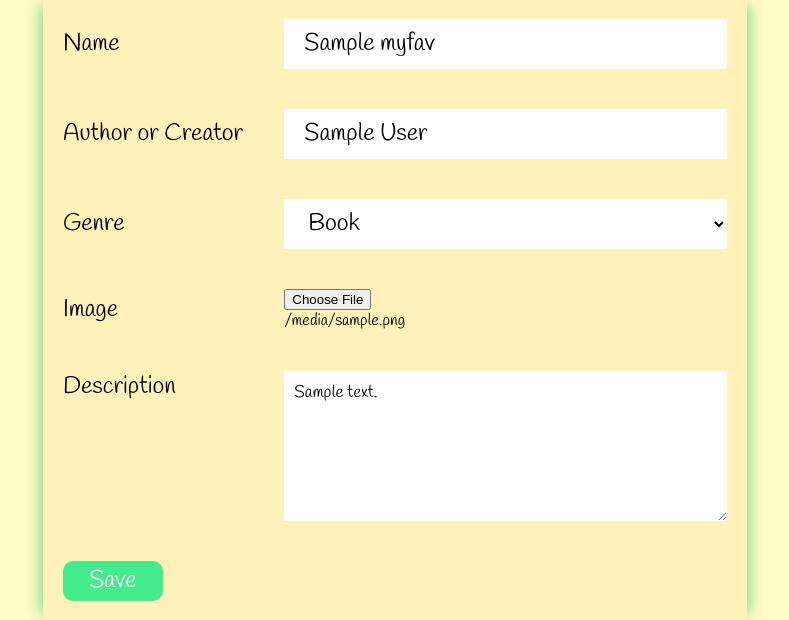
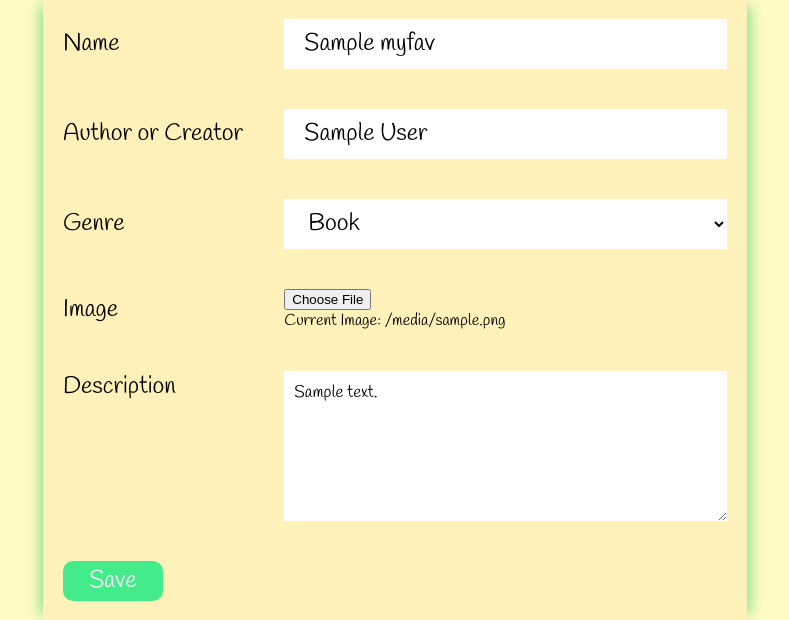
Before and after one commit to MahoMori/my_fav_list, a Django app: page /myfav/1 in a window 1280 px wide. Shown: the part 165-785 px from the top of the page, without its empty margins (245-1034 px from the left). Run offline with Django 3.2, Linux system fonts and the light colour scheme; tables that the repository leaves empty hold one stand-in row (values such as "Sample post").

Commit message:
added "current image" to current image p tag

```diff
--- a/myfav/templates/myfav/editmyfav.html
+++ b/myfav/templates/myfav/editmyfav.html
@@ -121,7 +121,7 @@
         return url.replace("/media/images/", "")
     }
     let url = "{{myfav.image.url}}"
-    document.getElementById("imgName").innerHTML = imgName(url)
+    document.getElementById("imgName").innerHTML = "Current Image: " + imgName(url)
 </script>
 {% endif %}
 
```
